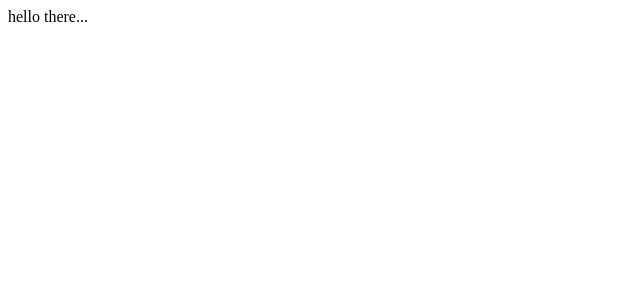
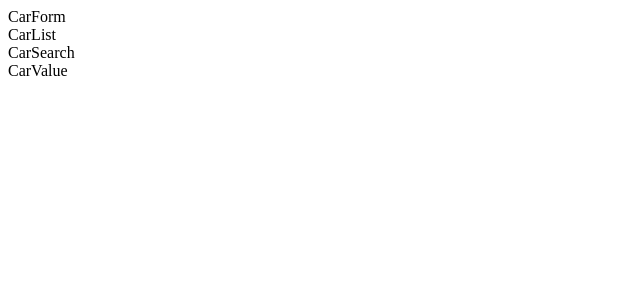
Before and after one commit to blksmk8483/cars, a React (Create React App) app: page / in a window 1280 px wide. Shown: the top 300 px of the page, without its empty margins (0-640 px from the left). Built offline with nearby package versions, Linux system fonts and the light colour scheme.

Commit message:
added new components

```diff
--- a/src/App.js
+++ b/src/App.js
@@ -1,5 +1,18 @@
+import CarForm from './components/CarForm';
+import CarList from './components/CarList';
+import CarSearch from './components/CarSearch';
+import CarValue from './components/CarValue';
+
+
 function App() {
-    return <div>hello there...</div>;
+    return (
+    <div>
+        <CarForm />
+        <CarList />
+        <CarSearch />
+        <CarValue />
+    </div>
+    );
 }
 
 export default App;
--- /dev/null
+++ b/src/components/CarForm.js
@@ -0,0 +1,7 @@
+
+
+function CarForm() {
+    return <div>CarForm</div>
+}
+
+export default CarForm;
--- /dev/null
+++ b/src/components/CarList.js
@@ -0,0 +1,7 @@
+
+
+function CarList() {
+    return <div>CarList</div>
+}
+
+export default CarList;
--- /dev/null
+++ b/src/components/CarSearch.js
@@ -0,0 +1,7 @@
+
+
+function CarSearch() {
+    return <div>CarSearch</div>
+}
+
+export default CarSearch;
--- /dev/null
+++ b/src/components/CarValue.js
@@ -0,0 +1,7 @@
+
+
+function CarValue() {
+    return <div>CarValue</div>
+}
+
+export default CarValue;
```
